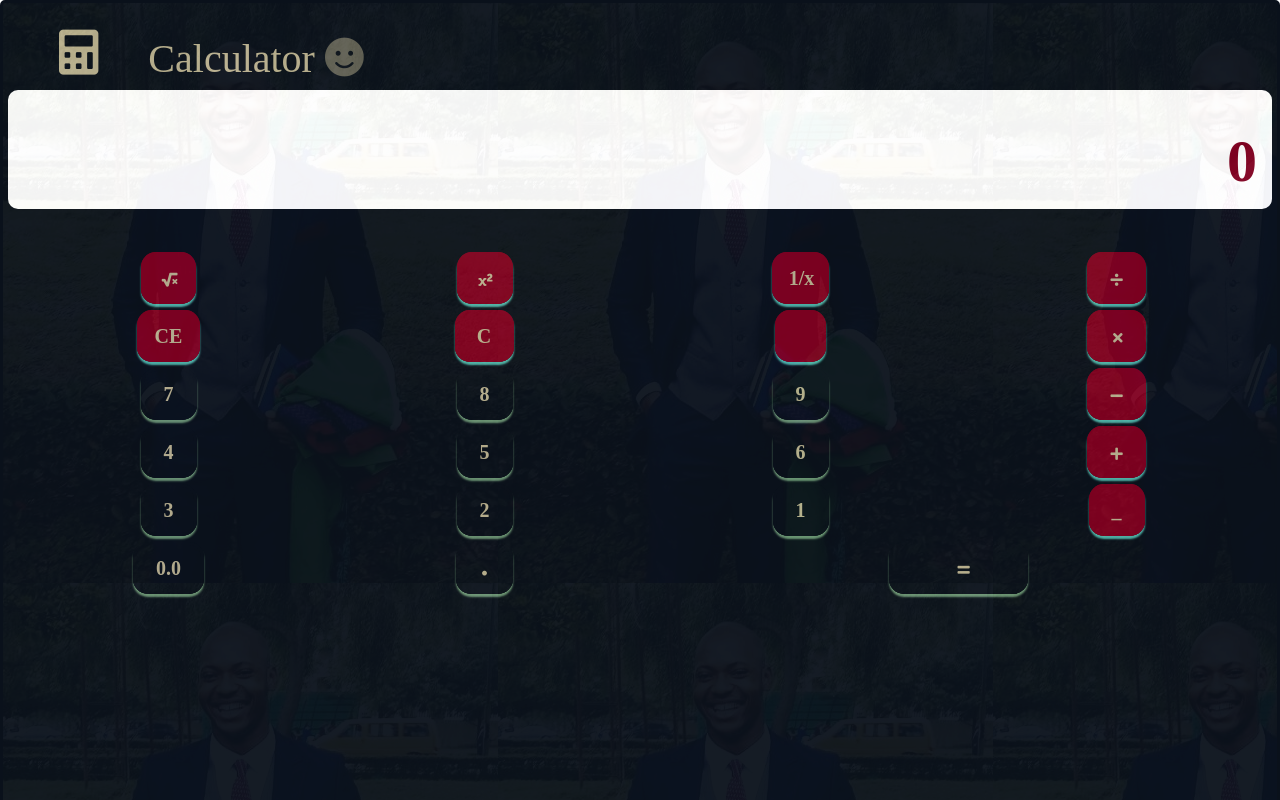
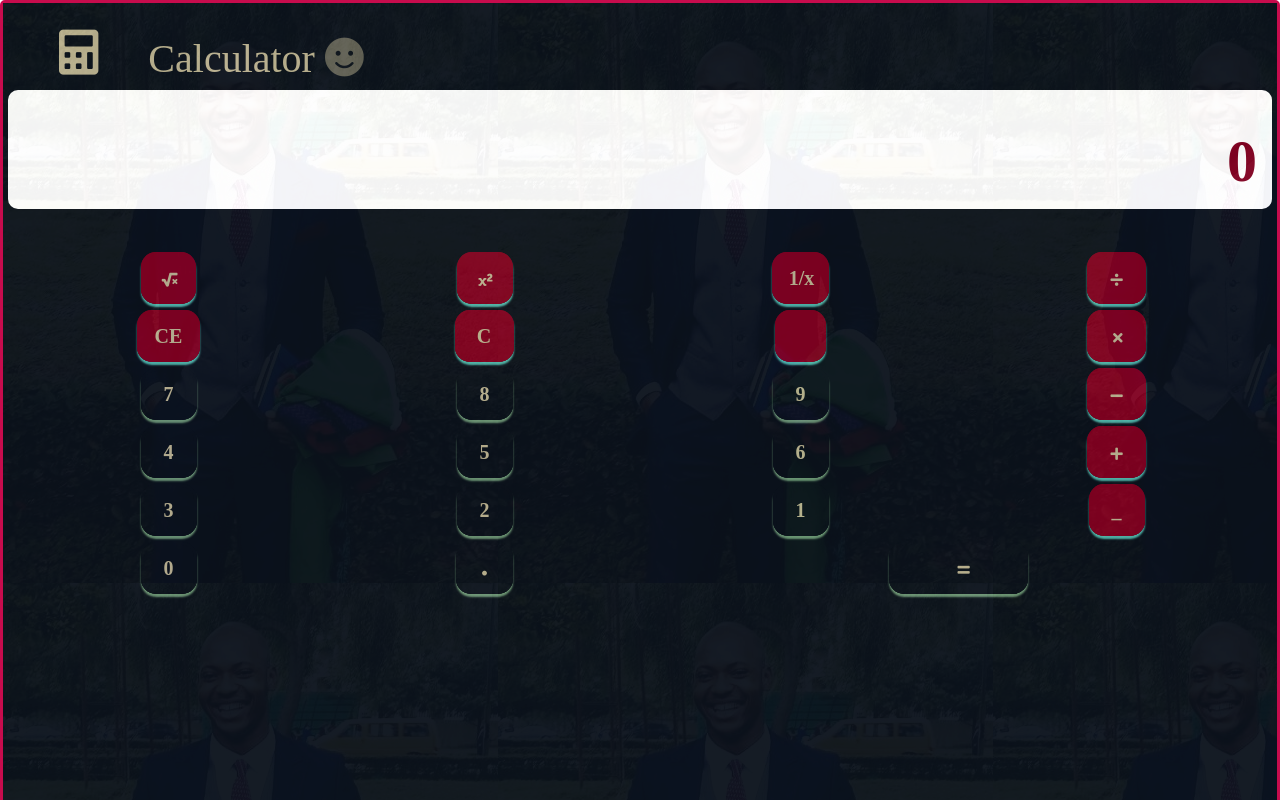
Before and after one commit to ogie15/Calculator, a plain HTML site: page main.html in a window 1280 px wide. Shown: the top 800 px of the page. Drawn offline with nearby package versions, Linux system fonts and the light colour scheme; files whose address does not match are found by name.

Commit message:
Update main.html
border-color changed from #0a111b to #c70c4d on line 24

```diff
--- a/main.html
+++ b/main.html
@@ -21,7 +21,7 @@
   </head>
   <body>
   <!-- full cal start -->
-      <div align="center" class="container-fluid" style="border-radius:5px;box-shadow: 0px 5px 3px #800020;border-style: solid; border-color:#0a111b ; background-image: url(img/m1.jpg);">
+      <div align="center" class="container-fluid" style="border-radius:5px;box-shadow: 0px 5px 3px #800020;border-style: solid; border-color:#c70c4d ; background-image: url(img/m1.jpg);">
         <!-- blue row -->
         <div class="row">
           <div class="col-xs-12 scrn" align="center" style="color: white; padding: 20px; font-family: Calibri Light; background-color:#0a111b; opacity: 0.95">
@@ -123,7 +123,7 @@
             <!-- 5th level start -->
             <div class="row" align="center" style="font-size: 20px; height:50px; margin-top: 8px;">
 
-                  <div style="padding-top: 10px" class="col-xs-3" align="center"><a onclick="num(0)" href="javascript:void(0)" class=" hb"> 0.0</a></div>
+                  <div style="padding-top: 10px" class="col-xs-3" align="center"><a onclick="num(0)" href="javascript:void(0)" class=" hb"> 0</a></div>
 
                   <div style="padding-top: 10px" class="col-xs-3" align="center"><a onclick="num('.')" href="javascript:void(0)" class=" hb" style="padding-left: 23px; padding-right: 23px ;"><i class="fas fa-circle" style="font-size: 5px"></i></a></div>
 
```
